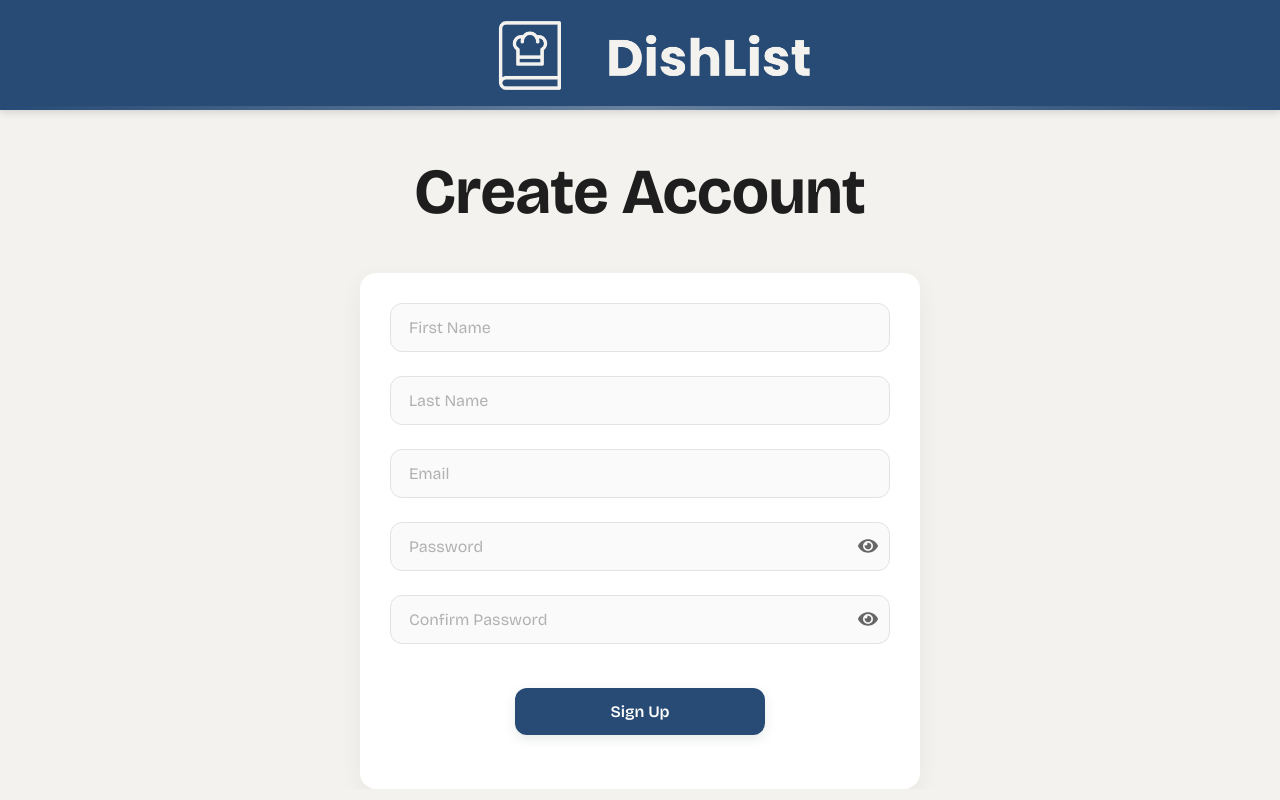
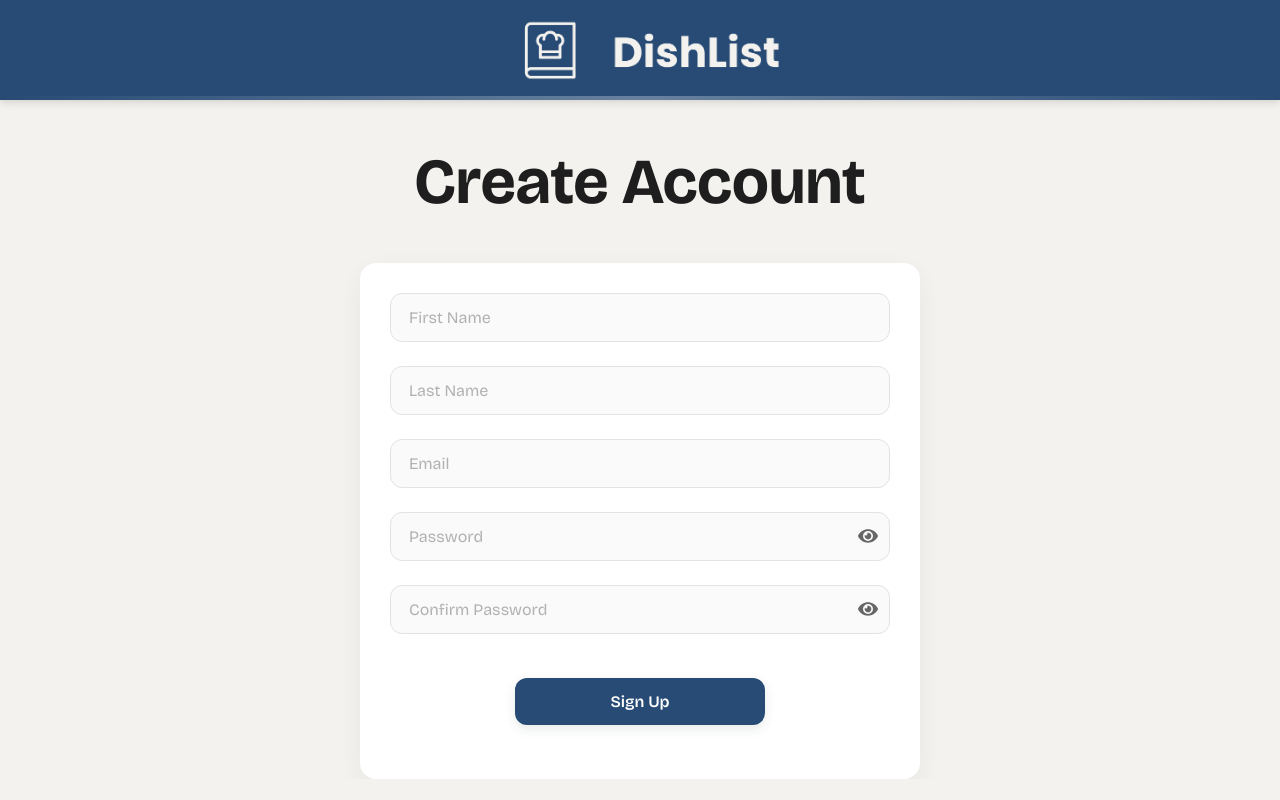
Before and after one commit to awkorn/dishlist-web, a React (Create React App) app in the folder frontend/: page /signup in a window 1280 px wide. Built offline with nearby package versions, Linux system fonts and the light colour scheme; no server answers.

Commit message:
page header css module

```diff
--- a/frontend/src/components/common/PageHeader/PageHeader.js
+++ b/frontend/src/components/common/PageHeader/PageHeader.js
@@ -1,16 +1,16 @@
 import React from "react";
-import logo from "../../../assets/images/logo-color.png"
-import "./PageHeader.css";
+import logo from "../../../assets/images/logo-color.png";
+import styles from "./PageHeader.module.css";
 
-/* Page header used on sign in and sing up page */
+/* Page header used on sign-in and sign-up page */
 const PageHeader = ({ title }) => {
   return (
     <>
-      <header className="logo-banner">
-        <img src={logo} alt="DishList Logo" className="logo" />
+      <header className={styles.logoBanner}>
+        <img src={logo} alt="DishList Logo" className={styles.logo} />
       </header>
 
-      <header className="page-header">
+      <header className={styles.pageHeader}>
         <h1>{title}</h1>
       </header>
     </>
--- a/frontend/src/components/common/PageHeader/PageHeader.css
+++ b/frontend/src/components/common/PageHeader/PageHeader.module.css
@@ -1,5 +1,5 @@
 /* ===== PAGE HEADER COMPONENT ===== */
-.page-header {
+.pageHeader {
   font-size: clamp(24px, 5vw, 32px);
   color: #1E1E1E;
   font-family: 'Bricolage Grotesque', 'Poppins', sans-serif;
@@ -11,7 +11,7 @@
   position: relative;
 }
 
-.logo-banner {
+.logoBanner {
   background-color: #274b75;
   width: 100%;
   min-height: 100px;
@@ -22,7 +22,7 @@
   position: relative;
 }
 
-.logo-banner::before {
+.logoBanner::before {
   content: '';
   position: absolute;
   bottom: 0;
@@ -33,7 +33,7 @@
 }
 
 .logo {
-  max-height: 110px;
+  max-height: 90px;
   width: auto;
   transition: all 0.3s ease;
 }
```
